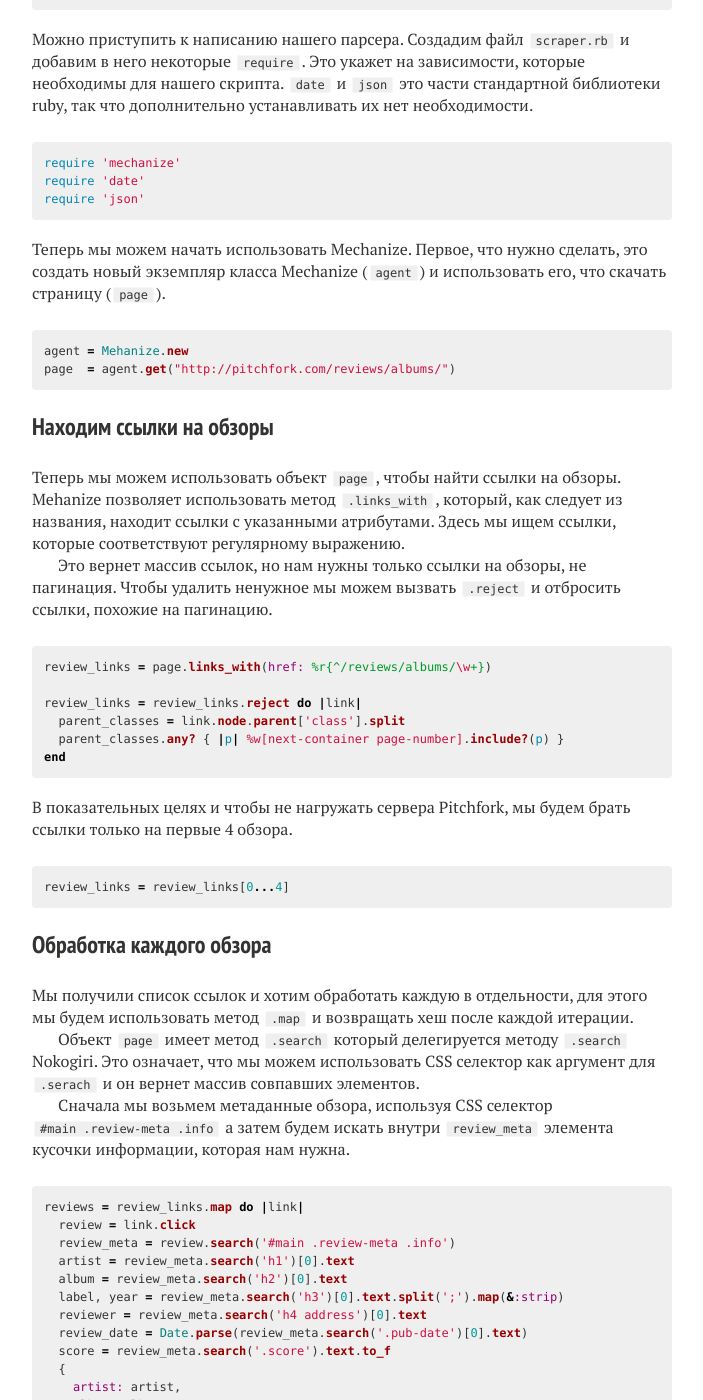
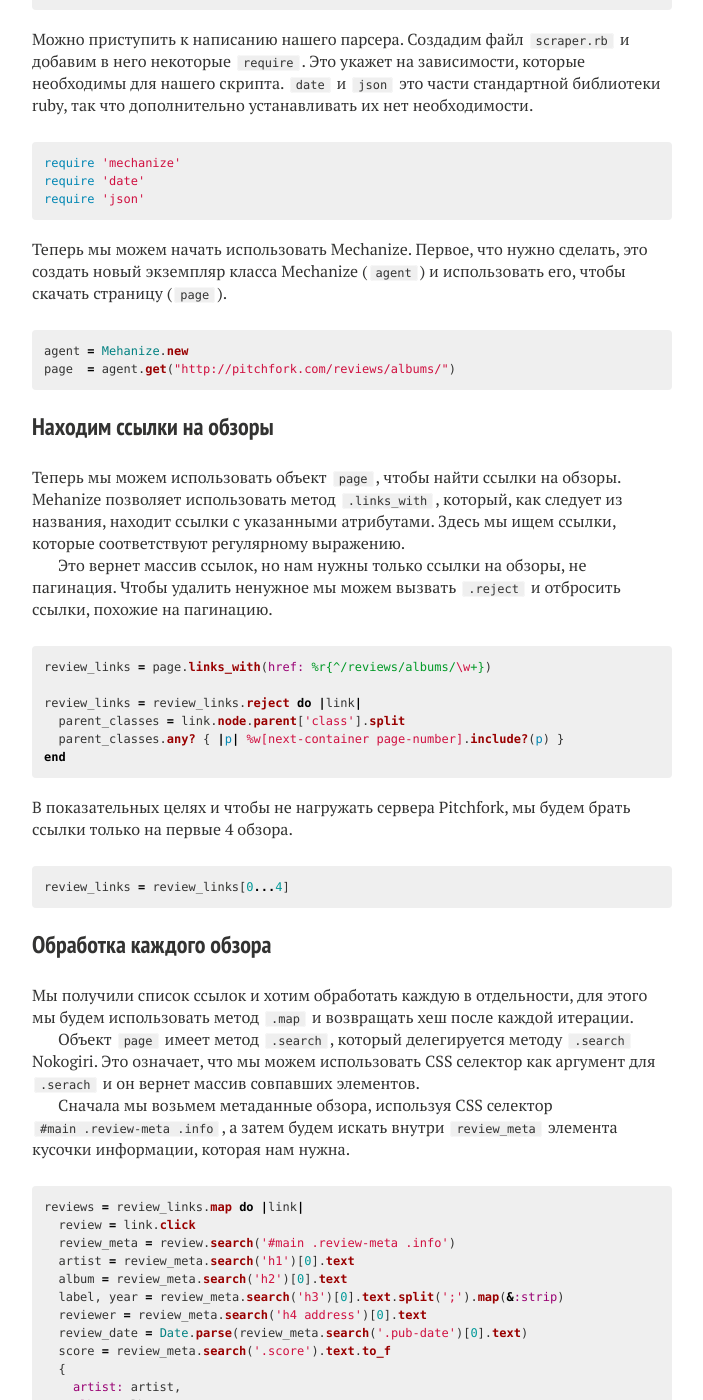
Before and after one commit to tonymadbrain/tonymadbrain.github.io, a Jekyll site: the page built from _posts/2015-03-11-advanced-web-scraping-with-mechanize-perevod.md, in a window 1280 px wide and 1400 px high, scrolled down 782 px. Shown: the whole window, without its empty margins (288-991 px from the left). Built offline with Jekyll 4.4.1, drawn with Linux system fonts in a browser that asks for light colours; nearby versions of some CDN libraries; some of the changed text lies outside the part shown.

Commit message:
fix typo

````diff
--- a/_posts/2015-03-11-advanced-web-scraping-with-mechanize-perevod.md
+++ b/_posts/2015-03-11-advanced-web-scraping-with-mechanize-perevod.md
@@ -32,7 +32,7 @@
 require 'json'
 {% endhighlight %}
 
-Теперь мы можем начать использовать Mechanize. Первое, что нужно сделать, это создать новый экземпляр класса Mechanize (```agent```) и использовать его, что скачать страницу (```page```).
+Теперь мы можем начать использовать Mechanize. Первое, что нужно сделать, это создать новый экземпляр класса Mechanize (```agent```) и использовать его, чтобы скачать страницу (```page```).
 
 {% highlight ruby %}
 agent = Mehanize.new
@@ -65,9 +65,9 @@
 
 Мы получили список ссылок и хотим обработать каждую в отдельности, для этого мы будем использовать метод ```.map``` и возвращать хеш после каждой итерации.
 
-Объект ```page``` имеет метод ```.search``` который делегируется методу ```.search``` Nokogiri. Это означает, что мы можем использовать CSS селектор как аргумент для ```.serach``` и он вернет массив совпавших элементов.
+Объект ```page``` имеет метод ```.search```, который делегируется методу ```.search``` Nokogiri. Это означает, что мы можем использовать CSS селектор как аргумент для ```.serach``` и он вернет массив совпавших элементов.
 
-Сначала мы возьмем метаданные обзора, используя CSS селектор ```#main .review-meta .info``` а затем будем искать внутри ```review_meta``` элемента кусочки информации, которая нам нужна.
+Сначала мы возьмем метаданные обзора, используя CSS селектор ```#main .review-meta .info```, а затем будем искать внутри ```review_meta``` элемента кусочки информации, которая нам нужна.
 
 {% highlight ruby %}
 reviews = review_links.map do |link|
@@ -192,7 +192,7 @@
 ]
 {% endhighlight %}
 
-Если хотите вы можете перенаправить эти данные в файл.
+Если хотите, вы можете перенаправить эти данные в файл.
 
 {% highlight bash %}
 $ ruby scraper.rb > reviews.json
````
Also changed, not shown: other parts of _posts/2015-03-11-advanced-web-scraping-with-mechanize-perevod.md (+1 -1 lines).
